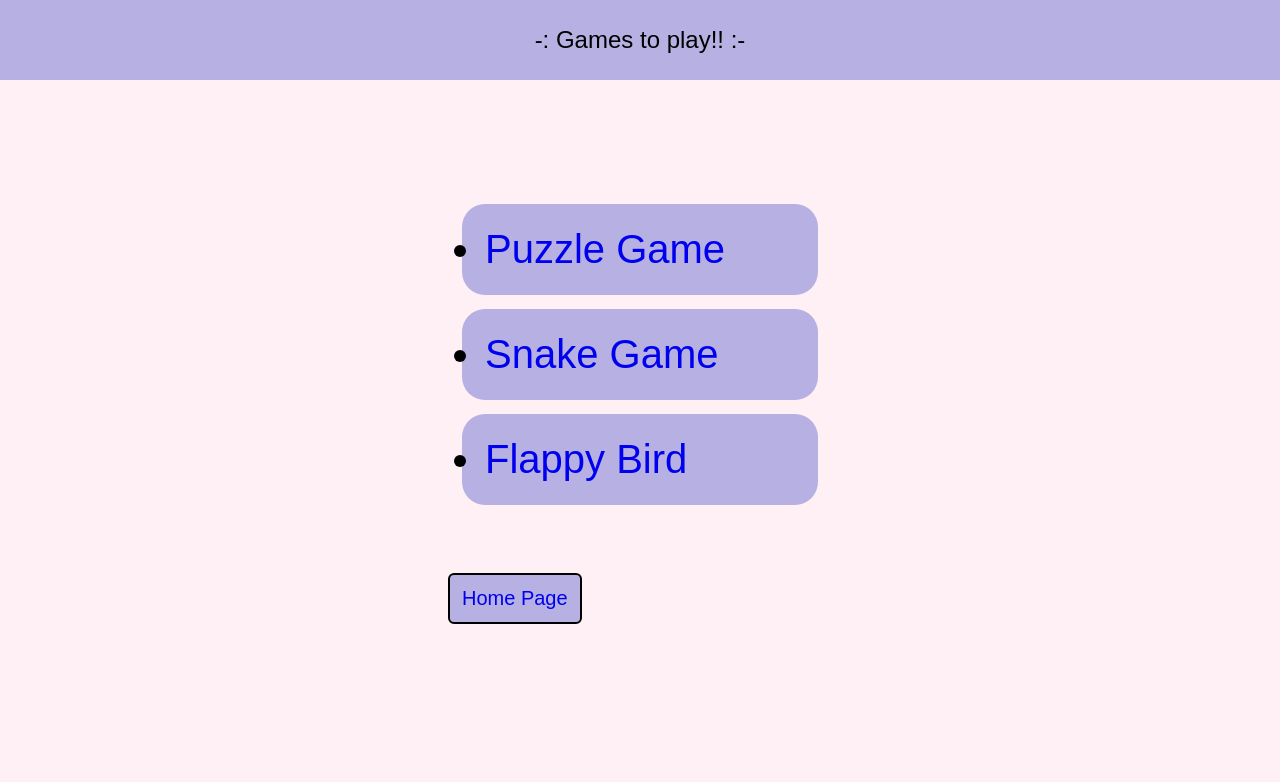
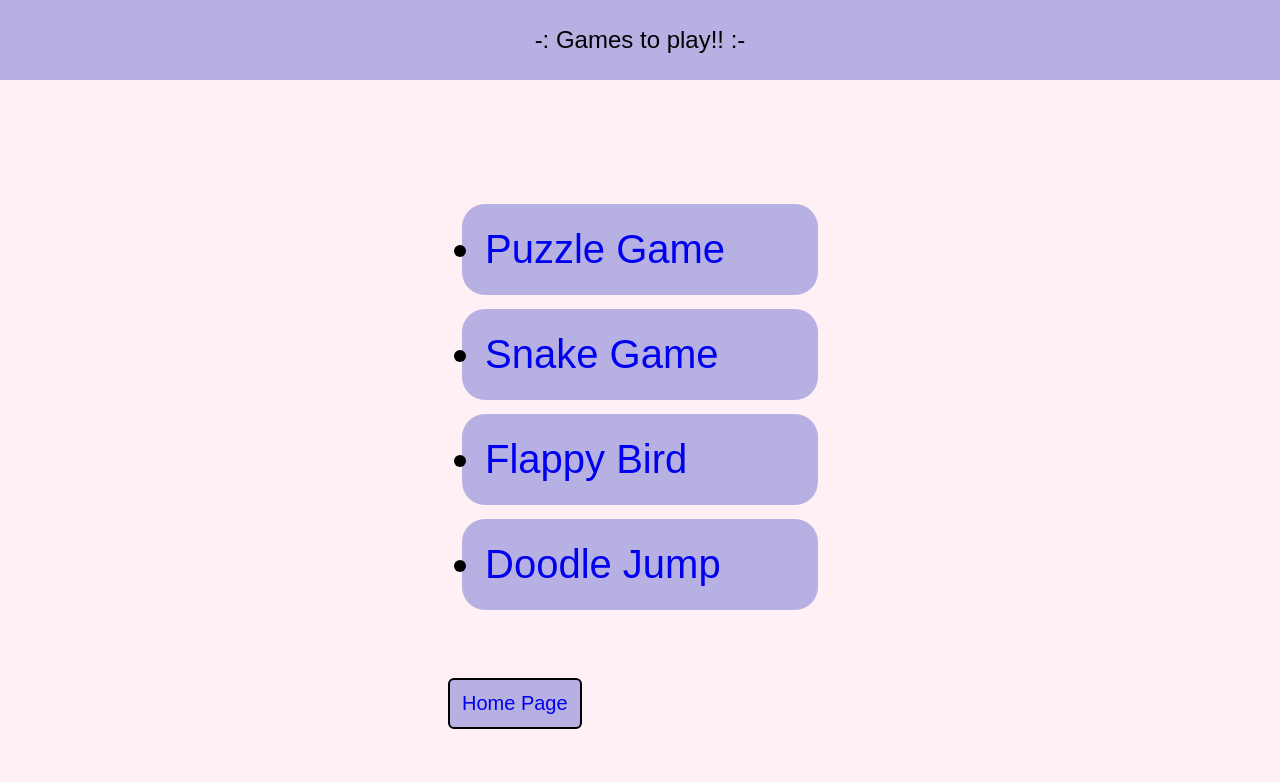
Before and after one commit to Routastha/portfolio_page, a plain HTML site: page Games.html in a window 1280 px wide. Drawn offline with Linux system fonts and the light colour scheme; a web font is replaced by a local one.

Commit message:
Update Games.html

```diff
--- a/Games.html
+++ b/Games.html
@@ -99,6 +99,11 @@
             <li><a href="flappybird.html">Flappy Bird</li>
     </ul>
     </div>
+             <div class="container">
+                        <ul>
+                    <li><a href="doodle.html">Doodle Jump</li>
+            </ul>
+            </div>
     <div class="buttons">
         <button class="btn"><a href="index.html">Home Page</button></a>
     </div>
```
